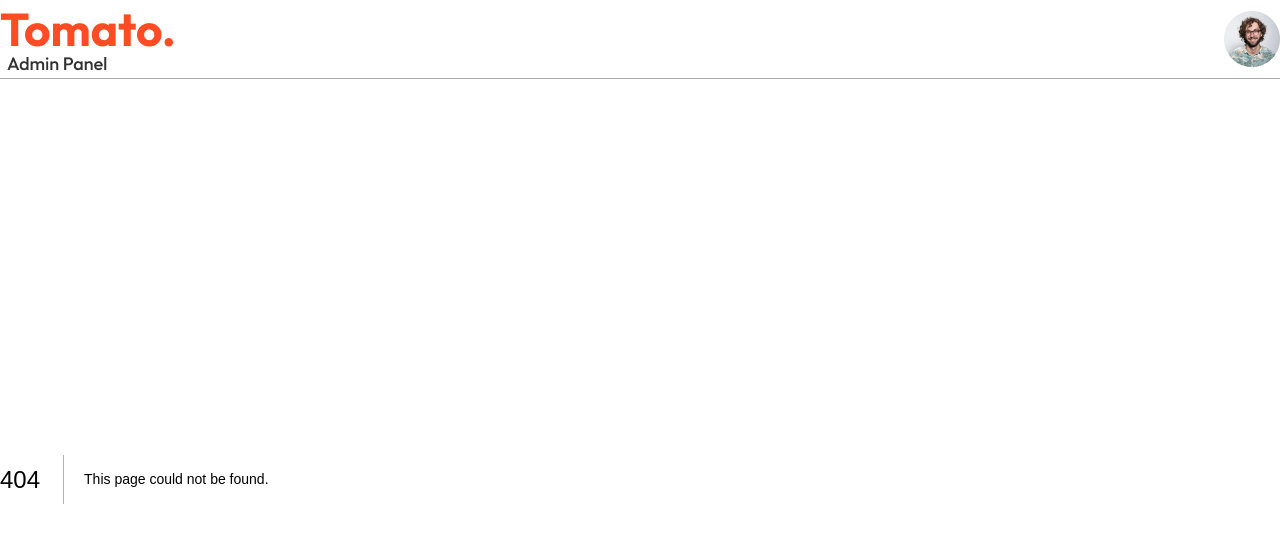
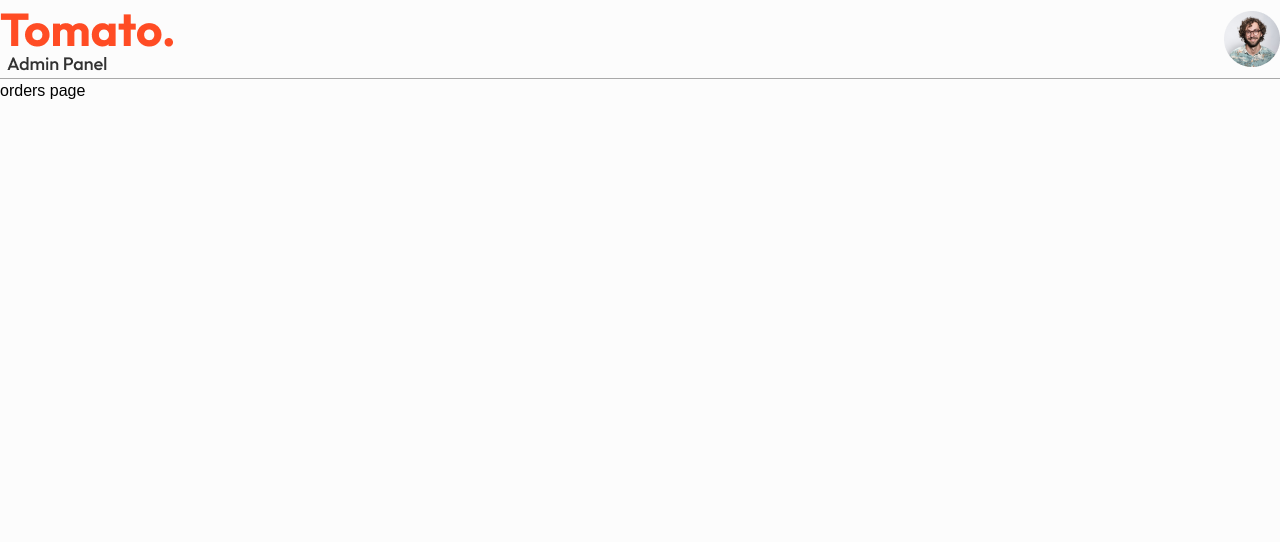
Before and after one commit to Winfredo/Food-Delivery-App, a Next.js app in the folder admin/: page /orders in a window 1280 px wide. Before the commit this address had no page. Shown: the top 542 px of the page. Built offline with nearby package versions, Linux system fonts and the light colour scheme.

Commit message:
create orders page.

```diff
--- /dev/null
+++ b/admin/app/orders/page.tsx
@@ -0,0 +1,11 @@
+import React from 'react'
+
+const page = () => {
+  return (
+    <div>
+      <p>orders page</p>
+    </div>
+  )
+}
+
+export default page
```
